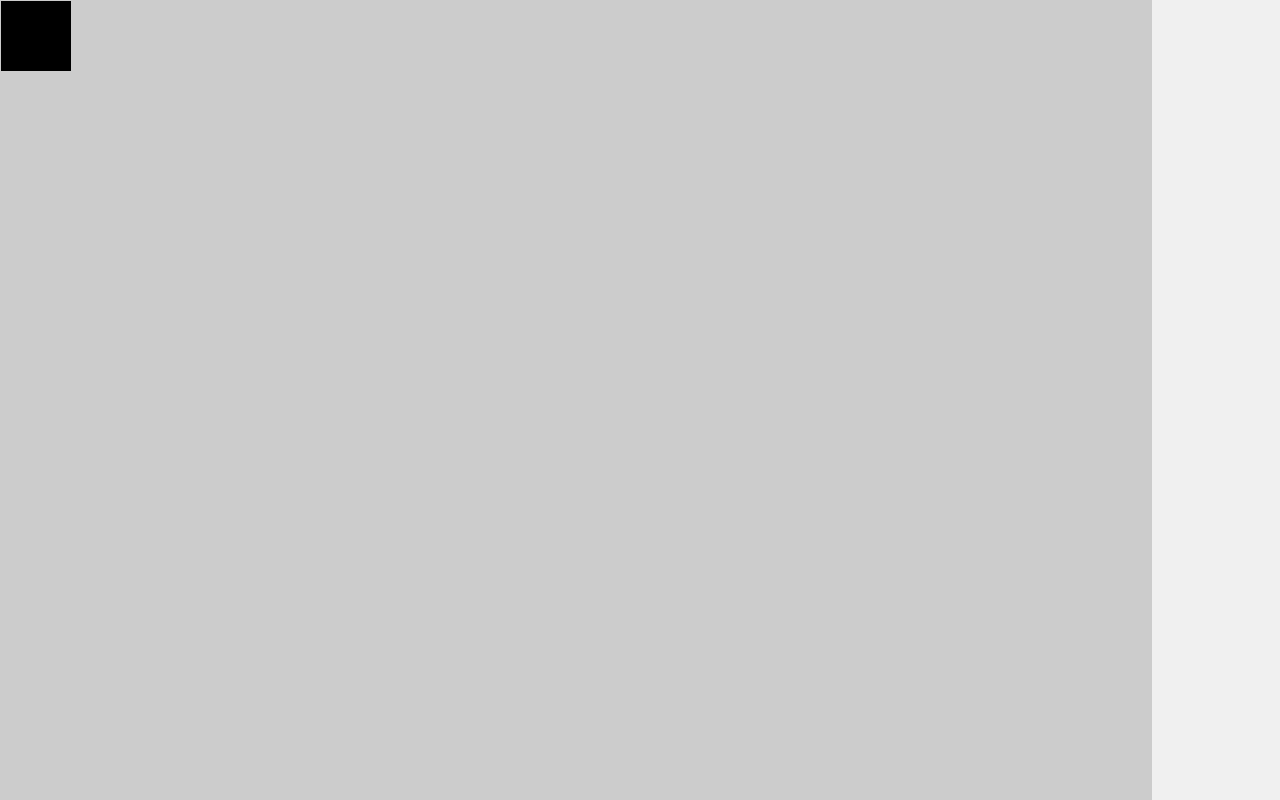
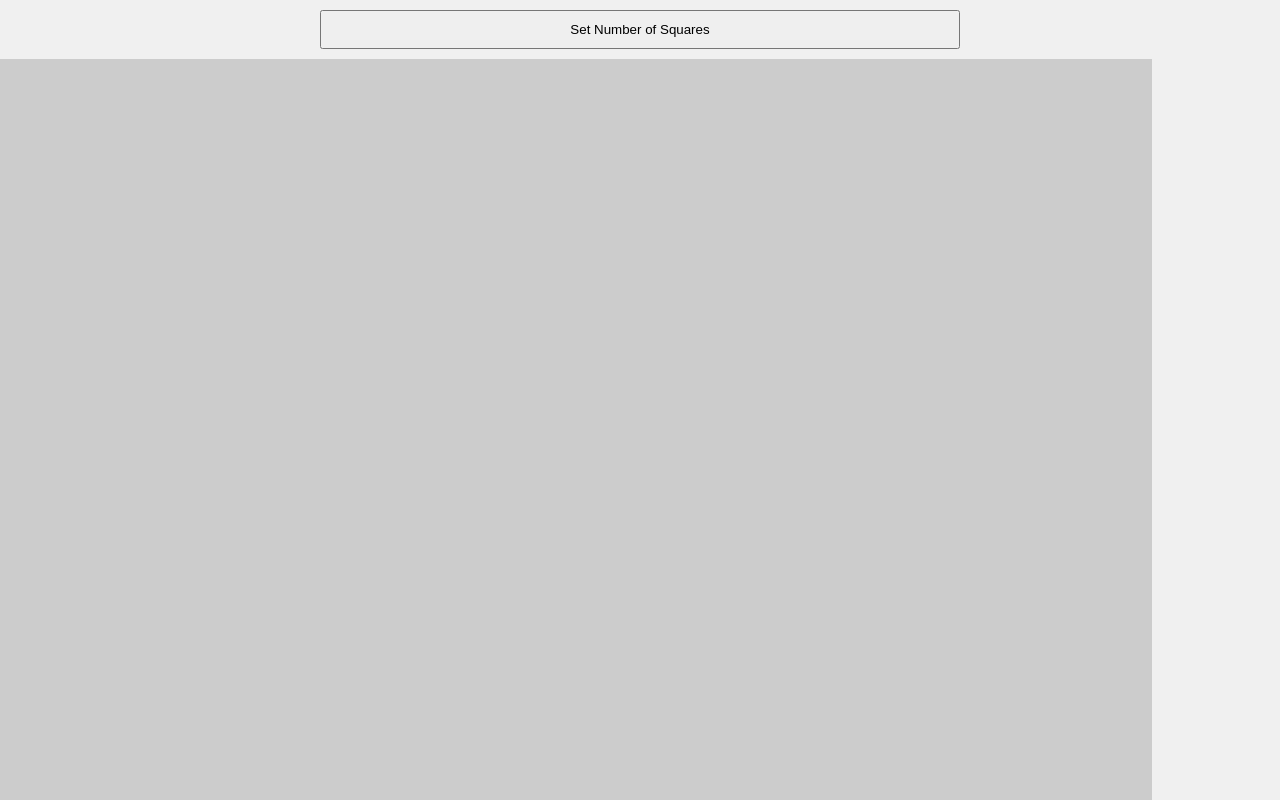
Before and after one commit to chamathjay/etch-a-sketch, a plain HTML site: page index.html in a window 1280 px wide. Shown: the top 800 px of the page. Drawn offline with Linux system fonts and the light colour scheme.

Commit message:
Add reset button to the top of page and add css
Remove click event from the grid cells

```diff
--- a/index.html
+++ b/index.html
@@ -7,8 +7,10 @@
     <link rel="stylesheet" href="style.css" />
   </head>
   <body>
+    <div class="btn-container">
+      <button id="reset-btn">Set Number of Squares</button>
+    </div>
     <div class="grid-container"></div>
-    <div><button id="reset-btn">Set Number of Squares</button></div>
     <script src="index.js"></script>
   </body>
 </html>
--- a/index.js
+++ b/index.js
@@ -29,9 +29,6 @@
         //   cell.style.backgroundColor = "";
         // }, 500);
       });
-      cell.addEventListener("click", () => {
-        cell.style.backgroundColor = "#000fff";
-      });
       gridContainer.appendChild(cell);
     }
   }
--- a/style.css
+++ b/style.css
@@ -4,6 +4,17 @@
   flex-direction: column;
   justify-content: center;
   background-color: #f0f0f0;
+}
+
+.btn-container {
+  display: flex;
+  padding: 10px;
+  justify-content: center;
+}
+
+#reset-btn {
+  padding: 10px;
+  width: 50vw;
 }
 
 .grid-container {
```
